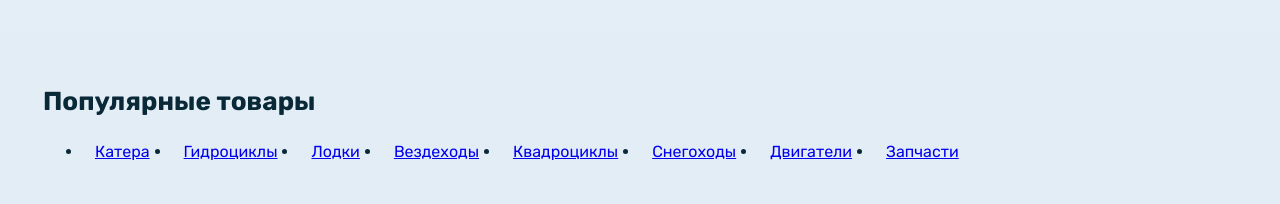
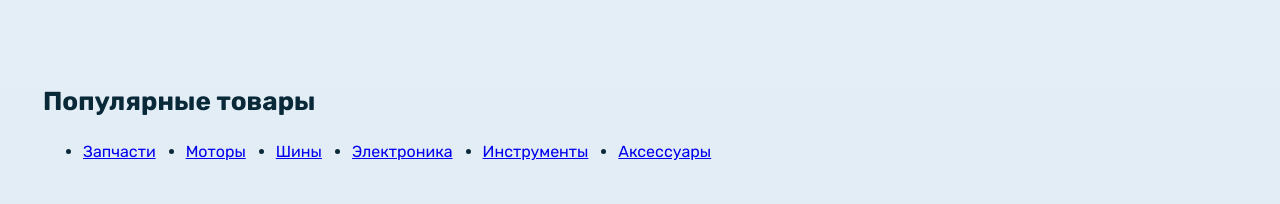
Before and after one commit to St1llSane/DriveShop, a React (Vite) app: page / in a window 1280 px wide. Shown: the part 1220-1424 px from the top of the page. Built offline with nearby package versions, Linux system fonts and the light colour scheme.

Commit message:
popular-nav

```diff
--- a/src/components/Popular.jsx
+++ b/src/components/Popular.jsx
@@ -1,3 +1,4 @@
+import PopularNav from './UI/PopularNav'
 import PopularSlider from './PopularSlider'
 import '../styles/c_styles/popular.scss'
 
@@ -6,48 +7,7 @@ const Popular = () => {
     <section className="popular">
       <div className="popular__top">
         <h3 className="popular__top-title">Популярные товары</h3>
-        <ul className="popular__top-categories">
-          <li>
-            <a href="$" data-nav-color="blue">
-              Катера
-            </a>
-          </li>
-          <li>
-            <a href="$" data-nav-color="blue">
-              Гидроциклы
-            </a>
-          </li>
-          <li>
-            <a href="$" data-nav-color="blue">
-              Лодки
-            </a>
-          </li>
-          <li>
-            <a href="$" data-nav-color="red">
-              Вездеходы
-            </a>
-          </li>
-          <li>
-            <a href="$" data-nav-color="red">
-              Квадроциклы
-            </a>
-          </li>
-          <li>
-            <a href="$" data-nav-color="white">
-              Снегоходы
-            </a>
-          </li>
-          <li>
-            <a href="$" data-nav-color="brown">
-              Двигатели
-            </a>
-          </li>
-          <li>
-            <a href="$" data-nav-color="brown">
-              Запчасти
-            </a>
-          </li>
-        </ul>
+        <PopularNav />
       </div>
       <PopularSlider />
       <a className="popular__more" href="#">
--- /dev/null
+++ b/src/components/UI/PopularNav.jsx
@@ -0,0 +1,40 @@
+import '../../styles/c_styles/ui_styles/popular-nav.scss'
+
+const PopularNav = () => {
+  return (
+    <ul className="popular-nav">
+      <li>
+        <a href="$" data-nav-color="brown">
+          Запчасти
+        </a>
+      </li>
+      <li>
+        <a href="$" data-nav-color="brown">
+          Моторы
+        </a>
+      </li>
+      <li>
+        <a href="$" data-nav-color="brown">
+          Шины
+        </a>
+      </li>
+      <li>
+        <a href="$" data-nav-color="blue">
+          Электроника
+        </a>
+      </li>
+      <li>
+        <a href="$" data-nav-color="red">
+          Инструменты
+        </a>
+      </li>
+      <li>
+        <a href="$" data-nav-color="white">
+          Аксессуары
+        </a>
+      </li>
+    </ul>
+  )
+}
+
+export default PopularNav
--- a/src/styles/c_styles/popular.scss
+++ b/src/styles/c_styles/popular.scss
@@ -8,18 +8,6 @@
 
     &-title {
       @extend %title;
-    }
-
-    &-categories {
-      display: flex;
-      column-gap: 10px;
-
-      li {
-        a {
-          padding: 10px 12px;
-          @extend %hover-underline;
-        }
-      }
     }
   }
 
--- /dev/null
+++ b/src/styles/c_styles/ui_styles/popular-nav.scss
@@ -0,0 +1,13 @@
+@import '../../vars.scss';
+
+.popular-nav {
+	display: flex;
+	column-gap: 30px;
+
+	li {
+		a {
+			padding: 10px 0;
+			@extend %hover-underline;
+		}
+	}
+}
```
